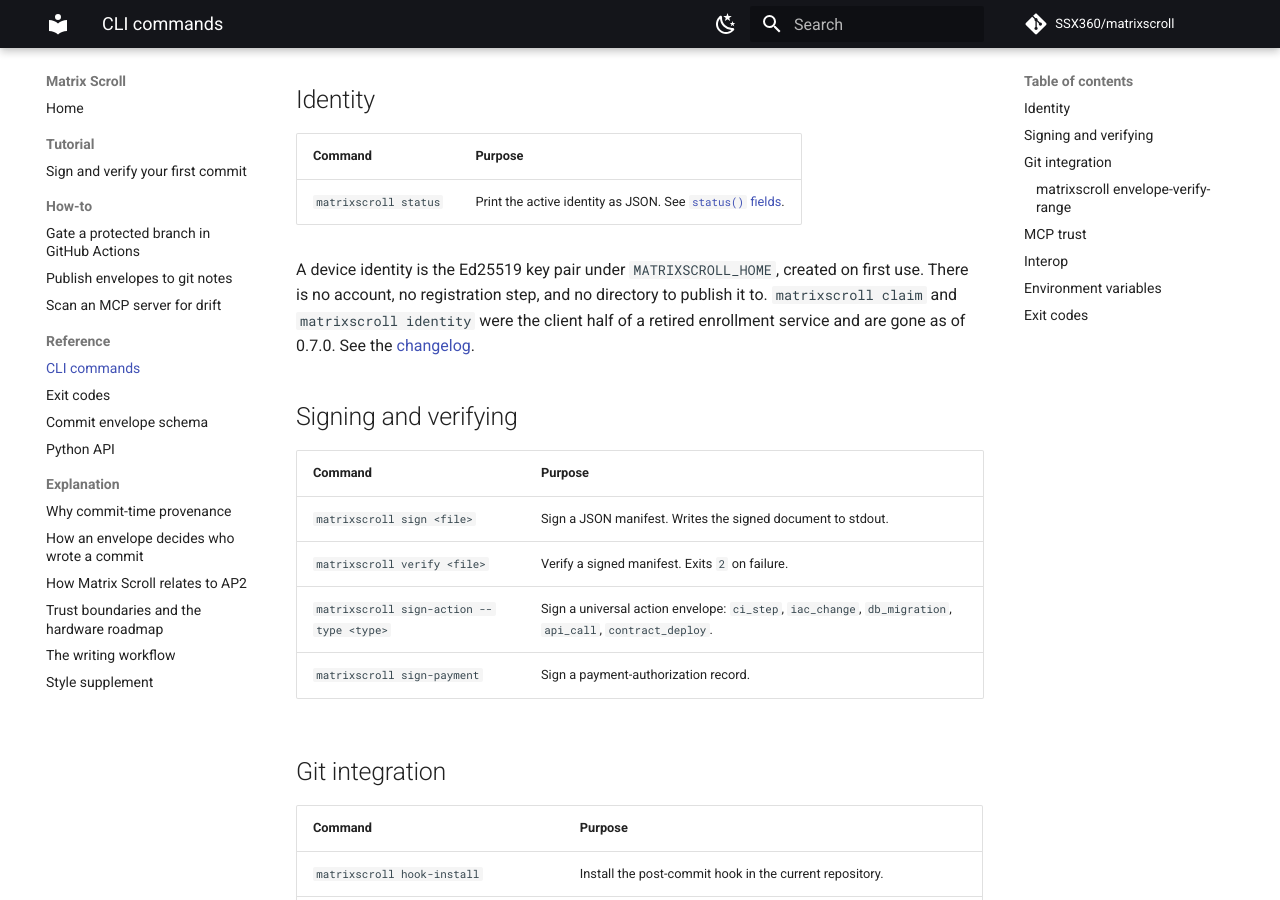
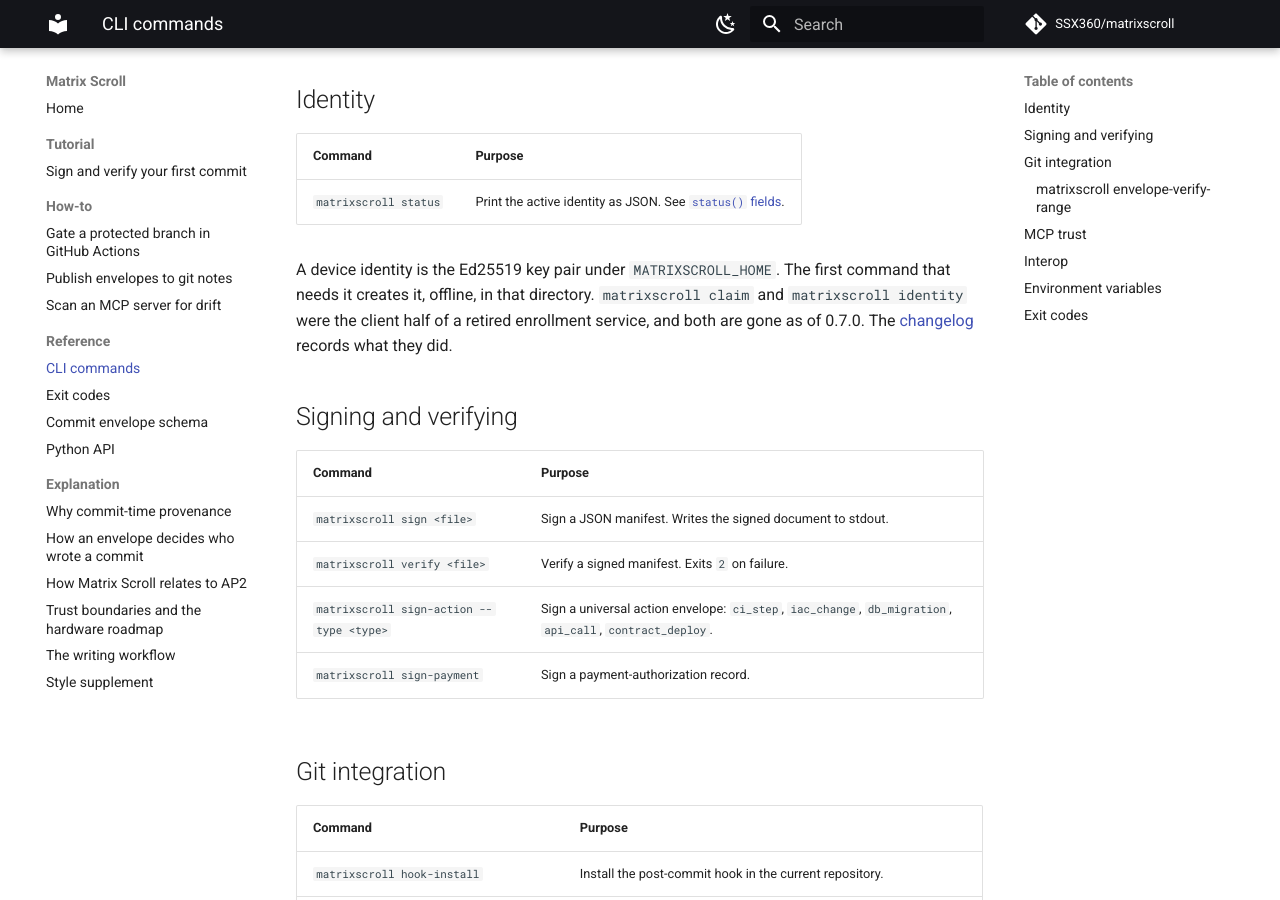
Before and after one commit to SSX360/matrixscroll, an MkDocs documentation site: the page built from docs/reference/cli.md, in a window 1280 px wide and 900 px high, scrolled down 384 px. Built offline with MkDocs 1.6.1 and Material for MkDocs 9.7.7, drawn with Linux system fonts in a browser that asks for light colours; comment, search, counter and statistics services are not loaded.

Commit message:
Say what a device identity is without the triple negation
Vale flags write-good.ThereIs and ai-tells.ContrastiveNegation on the first draft. State where the key lives instead.

```diff
--- a/docs/reference/cli.md
+++ b/docs/reference/cli.md
@@ -17,11 +17,12 @@ is the source of truth.
 | --- | --- |
 | `matrixscroll status` | Print the active identity as JSON. See [`status()` fields](python-api.md#status-fields). |
 
-A device identity is the Ed25519 key pair under `MATRIXSCROLL_HOME`, created on
-first use. There is no account, no registration step, and no directory to
-publish it to. `matrixscroll claim` and `matrixscroll identity` were the client
-half of a retired enrollment service and are gone as of 0.7.0. See the
-[changelog](https://github.com/SSX360/matrixscroll/blob/main/CHANGELOG.md).
+A device identity is the Ed25519 key pair under `MATRIXSCROLL_HOME`. The first
+command that needs it creates it, offline, in that directory.
+`matrixscroll claim` and `matrixscroll identity` were the client half of a
+retired enrollment service, and both are gone as of 0.7.0. The
+[changelog](https://github.com/SSX360/matrixscroll/blob/main/CHANGELOG.md)
+records what they did.
 
 ## Signing and verifying
 
```
